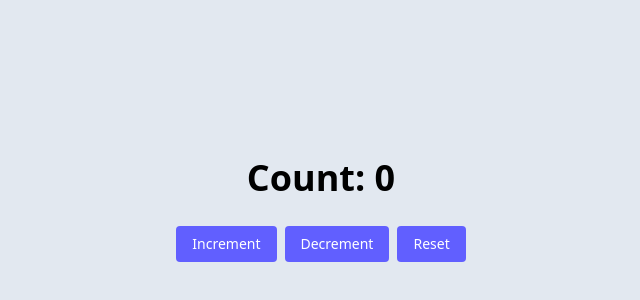
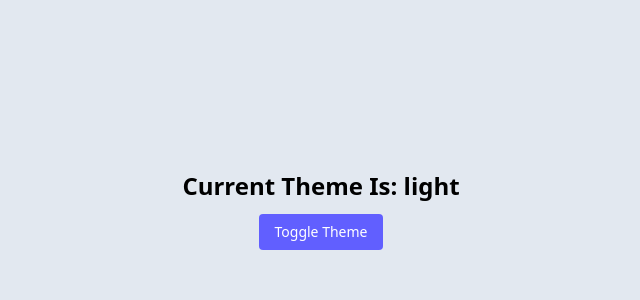
Before and after one commit to ma3llim007/mern_stack_interview, a React (Vite) app in the folder 02_react_basic/: page / in a window 1280 px wide. Shown: the part 190-490 px from the top of the page, without its empty margins (319-959 px from the left). Built offline with nearby package versions, Linux system fonts and the light colour scheme.

Commit message:
chore: create a custom hook for localStorage

```diff
--- a/02_react_basic/src/App.jsx
+++ b/02_react_basic/src/App.jsx
@@ -1,7 +1,7 @@
-import ReactMemoWithCallBack from "./components/OptimizeRending/ReactMemoWithCallBack";
+import LocalStorage from "./components/LocalStorage";
 
 function App() {
-    return <ReactMemoWithCallBack />;
+    return <LocalStorage />;
 }
 
 export default App;
--- /dev/null
+++ b/02_react_basic/src/components/LocalStorage.jsx
@@ -0,0 +1,18 @@
+import useLocalStorage from "../hooks/useLocalStorage";
+
+const LocalStorage = () => {
+    const { theme, setTheme } = useLocalStorage("theme", "light");
+    return (
+        <div className="w-full h-screen flex justify-center items-center flex-col space-y-3">
+            <h1 className="text-2xl font-bold">Current Theme Is: {theme}</h1>
+            <button
+                className="text-white cursor-pointer bg-indigo-500 border-0 py-2 px-4 focus:outline-none hover:bg-indigo-600 rounded text-sm"
+                onClick={() => setTheme(theme === "dark" ? "light" : "dark")}
+            >
+                Toggle Theme
+            </button>
+        </div>
+    );
+};
+
+export default LocalStorage;
--- /dev/null
+++ b/02_react_basic/src/hooks/useLocalStorage.jsx
@@ -0,0 +1,25 @@
+import { useEffect, useState } from "react";
+
+const useLocalStorage = (key, initialValue) => {
+    let items;
+    try {
+        let localItems = localStorage.getItem(key);
+        items = localItems ? JSON.parse(localItems) : initialValue;
+    } catch (error) {
+        console.warn(`Error reading localStorage key "${key}":`, error);
+        items = initialValue;
+    }
+    const [theme, setTheme] = useState(items);
+
+    useEffect(() => {
+        try {
+            localStorage.setItem(key, JSON.stringify(theme));
+        } catch (error) {
+            console.warn(`Error writing localStorage key "${key}":`, error);
+        }
+    }, [key, theme]);
+
+    return { theme, setTheme };
+};
+
+export default useLocalStorage;
```
